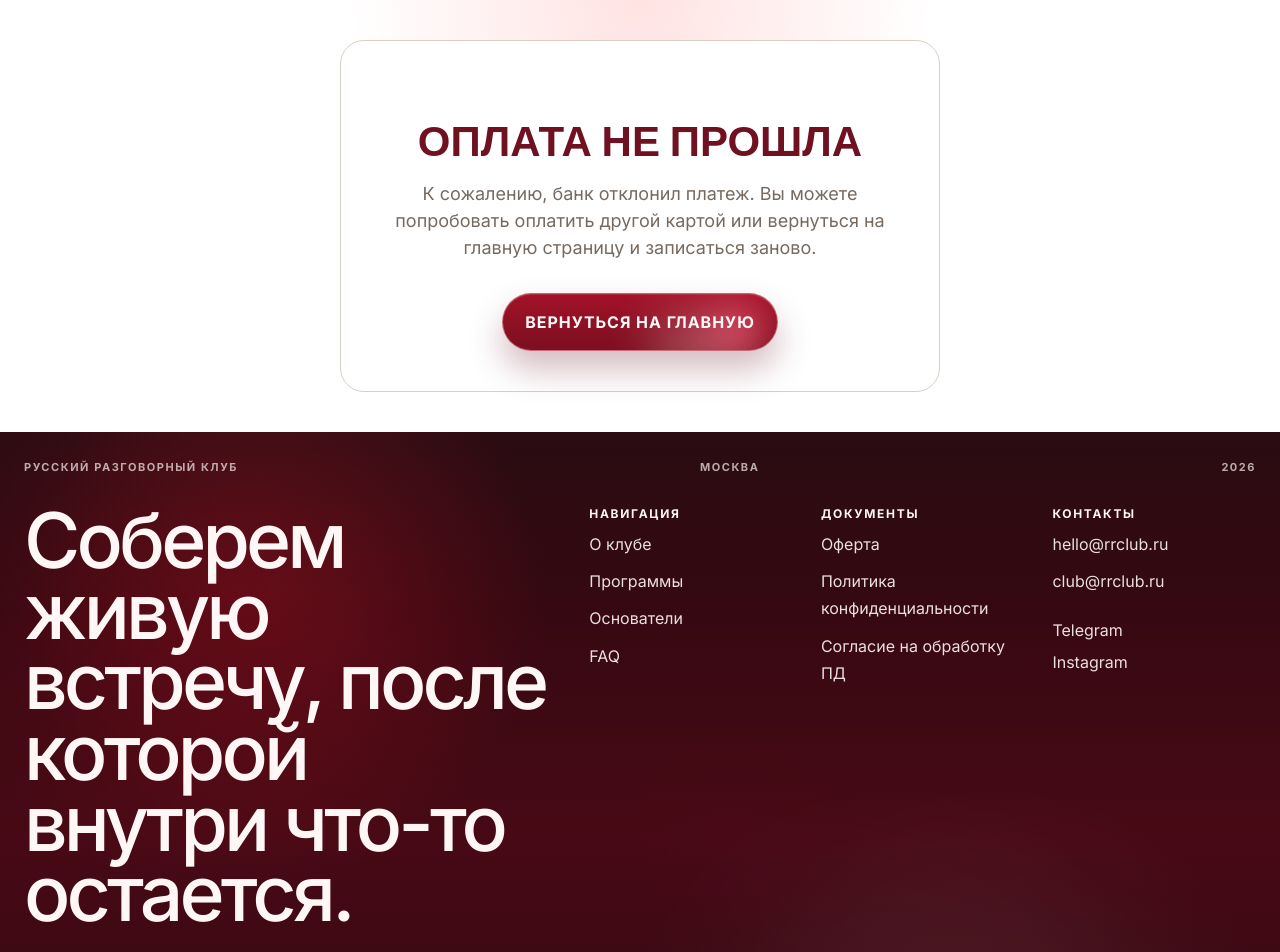
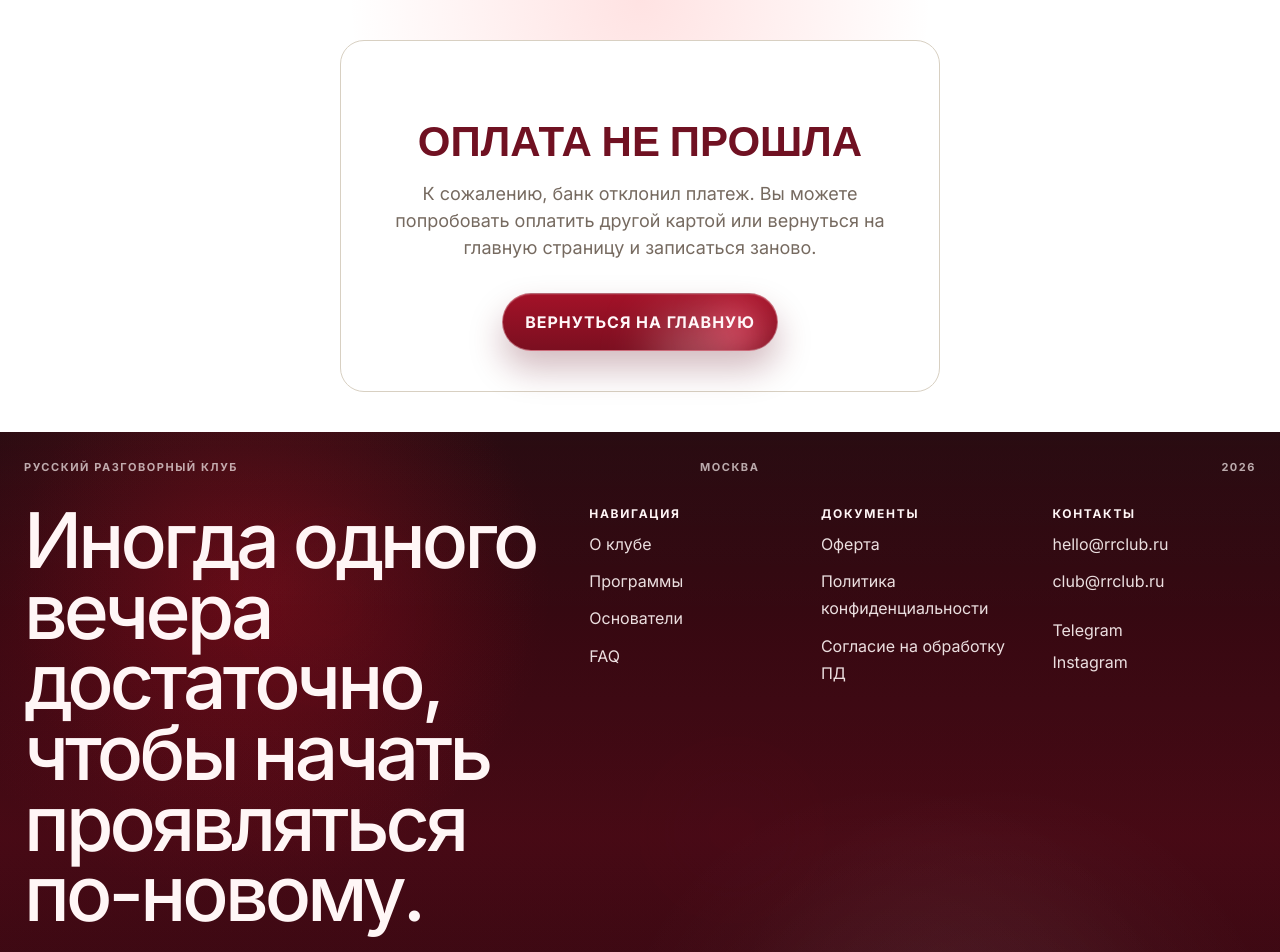
Before and after one commit to RRK-MSK/RRK, a Next.js app in the folder frontend/: page /fail in a window 1280 px wide. Shown: the top 952 px of the page. Built offline with nearby package versions, Linux system fonts and the light colour scheme.

Commit message:
update: change footer brand heading text

```diff
--- a/frontend/src/components/site/footer.tsx
+++ b/frontend/src/components/site/footer.tsx
@@ -11,7 +11,7 @@ export function SiteFooter() {
           <span>2026</span>
         </div>
         <div className="site-footer-brand">
-          <h2>Соберем живую встречу, после которой внутри что-то остается.</h2>
+          <h2>Иногда одного вечера достаточно, чтобы начать проявляться по-новому.</h2>
         </div>
         <div className="site-footer-columns">
           <div>
```
